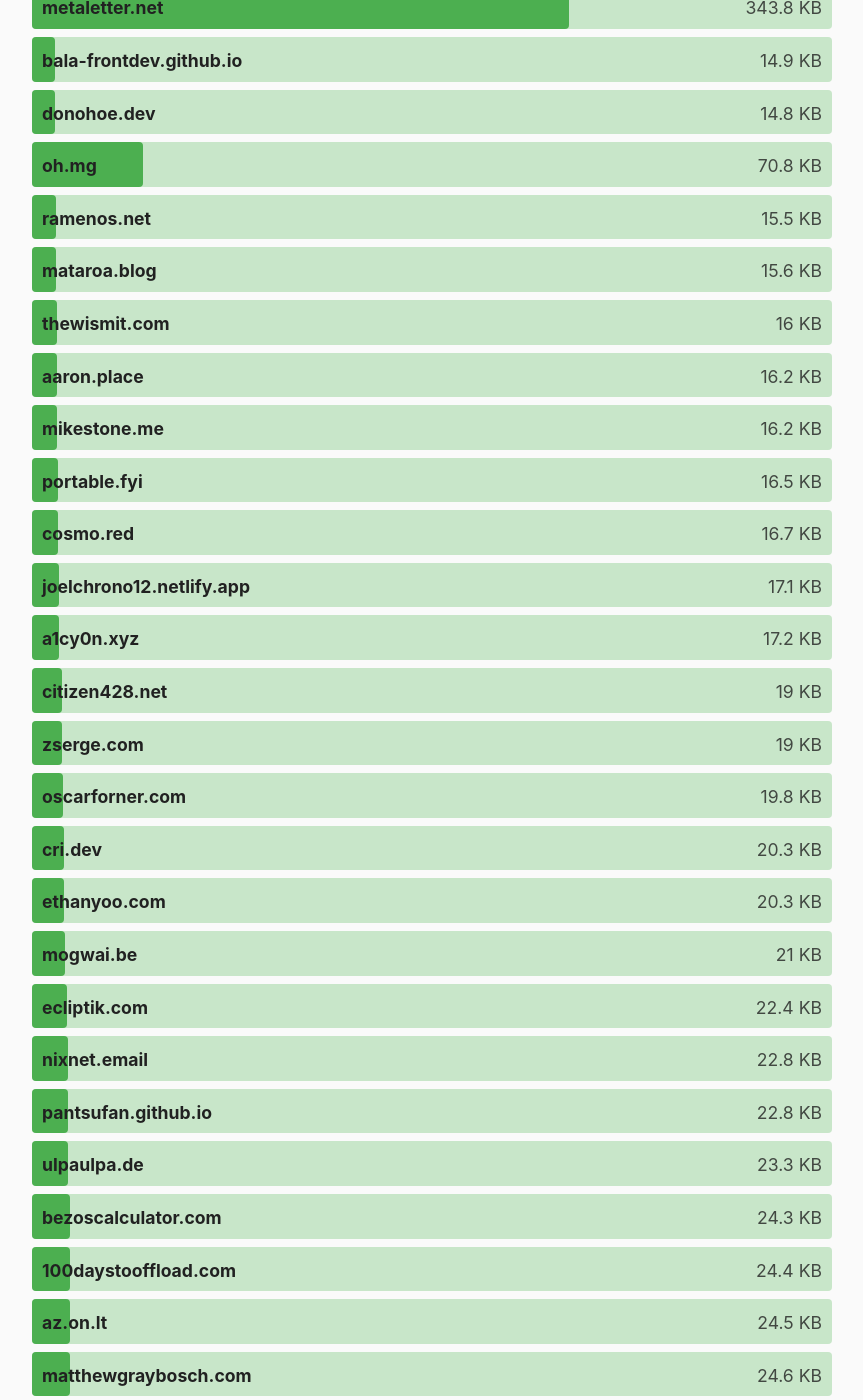
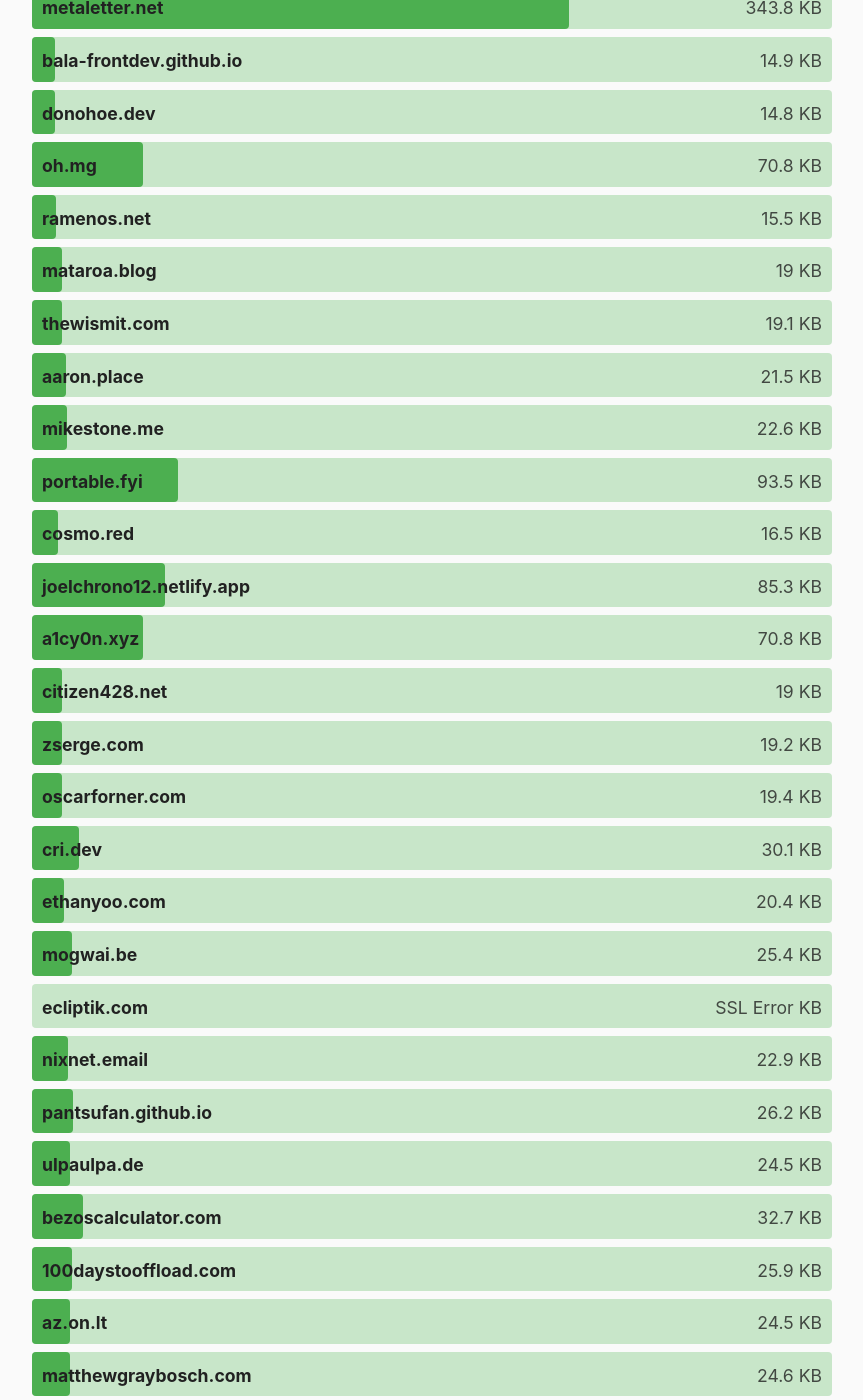
Before and after one commit to kevquirk/512kb.club, a Jekyll site: the page built from index.md, in a window 1280 px wide and 1400 px high, scrolled down 4560 px. Shown: the whole window, without its empty margins (208-1071 px from the left). Built offline with Jekyll 4.4.1, drawn with Linux system fonts in a browser that asks for light colours; some of the changed text lies outside the part shown.

Commit message:
recheck sizes of all green team (fourth batch)

```diff
--- a/_data/green-team.yml
+++ b/_data/green-team.yml
@@ -345,108 +345,108 @@
 
 - domain: mataroa.blog
   url: https://mataroa.blog
-  size: 15.6
-  last_checked:
+  size: 19
+  last_checked: 2021-05-18
 
 - domain: thewismit.com
   url: https://thewismit.com
-  size: 16
-  last_checked:
+  size: 19.1
+  last_checked: 2021-05-18
 
 - domain: aaron.place
   url: https://aaron.place
-  size: 16.2
-  last_checked:
+  size: 21.5
+  last_checked: 2021-05-18
 
 - domain: mikestone.me
   url: https://mikestone.me
-  size: 16.2
-  last_checked:
+  size: 22.6
+  last_checked: 2021-05-18
 
 - domain: portable.fyi
   url: https://portable.fyi
-  size: 16.5
-  last_checked:
+  size: 93.5
+  last_checked: 2021-05-18
 
 - domain: cosmo.red
   url: https://cosmo.red
-  size: 16.7
-  last_checked:
+  size: 16.5
+  last_checked: 2021-05-18
 
 - domain: joelchrono12.netlify.app
   url: https://joelchrono12.netlify.app
-  size: 17.1
-  last_checked:
+  size: 85.3
+  last_checked: 2021-05-18
 
 - domain: a1cy0n.xyz
   url: https://a1cy0n.xyz
-  size: 17.2
-  last_checked:
+  size: 70.8
+  last_checked: 2021-05-18
 
 - domain: citizen428.net
   url: https://citizen428.net/
   size: 19
-  last_checked:
+  last_checked: 2021-05-18
 
 - domain: zserge.com
   url: https://zserge.com
-  size: 19
-  last_checked:
+  size: 19.2
+  last_checked: 2021-05-18
 
 - domain: oscarforner.com
   url: https://oscarforner.com
-  size: 19.8
-  last_checked:
+  size: 19.4
+  last_checked: 2021-05-18
 
 - domain: cri.dev
   url: https://cri.dev
-  size: 20.3
-  last_checked:
+  size: 30.1
+  last_checked: 2021-05-18
 
 - domain: ethanyoo.com
   url: https://www.ethanyoo.com
-  size: 20.3
-  last_checked:
+  size: 20.4
+  last_checked: 2021-05-18
 
 - domain: mogwai.be
   url: https://mogwai.be
-  size: 21
-  last_checked:
+  size: 25.4
+  last_checked: 2021-05-18
 
 - domain: ecliptik.com
   url: https://ecliptik.com
-  size: 22.4
-  last_checked:
+  size: SSL Error
+  last_checked: 2021-05-18
 
 - domain: nixnet.email
   url: https://nixnet.email
-  size: 22.8
-  last_checked:
+  size: 22.9
+  last_checked: 2021-05-18
 
 - domain: pantsufan.github.io
   url: https://pantsufan.github.io
-  size: 22.8
-  last_checked:
+  size: 26.2
+  last_checked: 2021-05-18
 
 - domain: ulpaulpa.de
   url: https://ulpaulpa.de
-  size: 23.3
-  last_checked:
+  size: 24.5
+  last_checked: 2021-05-18
 
 - domain: bezoscalculator.com
   url: https://bezoscalculator.com/
-  size: 24.3
-  last_checked:
+  size: 32.7
+  last_checked: 2021-05-18
 
 - domain: 100daystooffload.com
   url: https://100daystooffload.com
-  size: 24.4
-  last_checked:
+  size: 25.9
+  last_checked: 2021-05-18
 
 - domain: az.on.lt
   url: https://az.on.lt
   size: 24.5
-  last_checked:
+  last_checked: 2021-05-18
 
 - domain: matthewgraybosch.com
   url: https://www.matthewgraybosch.com/
@@ -455,143 +455,143 @@
 
 - domain: noJS.club
   url: https://noJS.club
-  size: 24.6
-  last_checked:
+  size: 26.7
+  last_checked: 2021-05-18
 
 - domain: john-doe.neocities.org
   url: https://john-doe.neocities.org
-  size: 24.7
-  last_checked:
+  size: 24.8
+  last_checked: 2021-05-18
 
 - domain: temp.sh
   url: https://temp.sh
-  size: 25.6
-  last_checked:
+  size: 25.5
+  last_checked: 2021-05-18
 
 - domain: blog.mooreanalysis.com
   url: https://blog.mooreanalysis.com
-  size: 25.8
-  last_checked:
+  size: 30.5
+  last_checked: 2021-05-18
 
 - domain: zwieratko.sk
   url: https://zwieratko.sk
-  size: 25.8
-  last_checked:
+  size: 27
+  last_checked: 2021-05-18
 
 - domain: baltuta.eu
   url: https://baltuta.eu
   size: 26.4
-  last_checked:
+  last_checked: 2021-05-18
 
 - domain: lectupedia.com
   url: https://lectupedia.com
   size: 27.4
-  last_checked:
+  last_checked: 2021-05-18
 
 - domain: paulwilde.uk
   url: https://paulwilde.uk
-  size: 27.6
-  last_checked:
+  size: 30
+  last_checked: 2021-05-18
 
 - domain: jds.work
   url: https://jds.work
-  size: 27.9
-  last_checked:
+  size: 31.2
+  last_checked: 2021-05-18
 
 - domain: ndanes.com
   url: https://ndanes.com
-  size: 28.2
-  last_checked:
+  size: 41.4
+  last_checked: 2021-05-18
 
 - domain: fanael.github.io
   url: https://fanael.github.io/
   size: 28.3
-  last_checked:
+  last_checked: 2021-05-23
 
 - domain: nest.jakl.one
   url: https://nest.jakl.one
-  size: 29
-  last_checked:
+  size: 11.1
+  last_checked: 2021-05-23
 
 - domain: blog.bshah.in
   url: https://blog.bshah.in
-  size: 29.2
-  last_checked:
+  size: 30.8
+  last_checked: 2021-05-23
 
 - domain: dvergamål.no
   url: https://dvergamål.no
-  size: 29.4
-  last_checked:
+  size: 29.1
+  last_checked: 2021-05-23
 
 - domain: decentnet.github.io
   url: https://decentnet.github.io
-  size: 30.6
-  last_checked:
+  size: 31.2
+  last_checked: 2021-05-23
 
 - domain: tradingcode.net
   url: https://tradingcode.net
-  size: 30.6
-  last_checked:
+  size: 34.7
+  last_checked: 2021-05-23
 
 - domain: 250kb.club
   url: https://250kb.club
-  size: 30.7
-  last_checked:
+  size: 163
+  last_checked: 2021-05-23
 
 - domain: matthew.science
   url: https://matthew.science
-  size: 31
-  last_checked:
+  size: 33.2
+  last_checked: 2021-05-23
 
 - domain: amanasifkhalid.github.io
   url: https://amanasifkhalid.github.io
-  size: 31.3
-  last_checked:
+  size: 31.7
+  last_checked: 2021-05-23
 
 - domain: extinction.fyi
   url: https://extinction.fyi
-  size: 31.6
-  last_checked:
+  size: ERROR not an HTML Page
+  last_checked: 2021-05-23
 
 - domain: tanami.org
   url: https://tanami.org
-  size: 32.8
-  last_checked:
+  size: 32.2
+  last_checked: 2021-05-23
 
 - domain: eddiex.se
   url: https://eddiex.se
-  size: 32.9
-  last_checked:
+  size: 33.1
+  last_checked: 2021-05-23
 
 - domain: timharek.no
   url: https://timharek.no
-  size: 33.9
-  last_checked:
+  size: 39.1
+  last_checked: 2021-05-23
 
 - domain: sontek.net
   url: https://sontek.net
   size: 34.2
-  last_checked:
+  last_checked: 2021-05-23
 
 - domain: cirno.digital
   url: https://cirno.digital
-  size: 34.4
-  last_checked:
+  size: 6.7
+  last_checked: 2021-05-23
 
 - domain: projects.deltabeard.com
   url: https://projects.deltabeard.com
-  size: 34.9
-  last_checked:
+  size: 26.5
+  last_checked: 2021-05-23
 
 - domain: codingotaku.com
   url: https://codingotaku.com
-  size: 35.2
-  last_checked:
+  size: 16.6
+  last_checked: 2021-05-23
 
 - domain: why-openbsd.rocks
   url: https://why-openbsd.rocks/fact/
-  size: 35.3
-  last_checked:
+  size: 35.4
+  last_checked: 2021-05-23
 
 - domain: timotijhof.net
   url: https://timotijhof.net
@@ -852,3 +852,8 @@
   url: https://mikebabb.com
   size: 99.6
   last_checked:
+
+- domain: purplebits.co.uk
+  url: https://purplebits.co.uk
+  size: 89.4
+  last_checked: 2021-05-23
```
